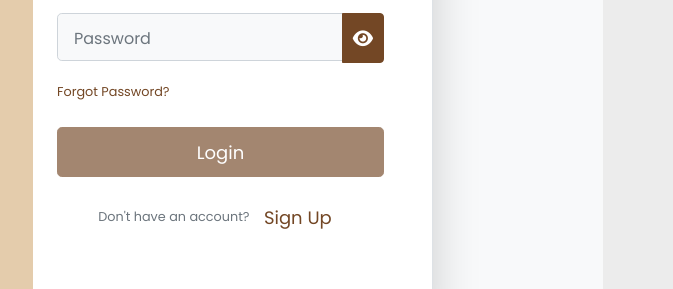
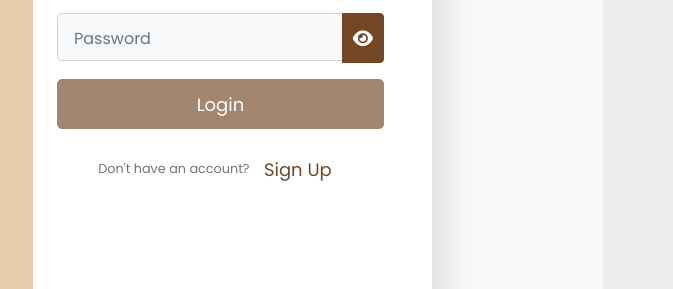
Before and after one commit to VanessaSimanta/UAS-FE-Yummy-Taste, a website: page frontend/index.html at #!/login in a window 1280 px wide. Shown: the part 317-606 px from the top of the page, 607-1280 px from the left. Drawn offline with nearby package versions, Linux system fonts and the light colour scheme; some packages are replaced by stand-ins of ours.

Commit message:
mini update

```diff
--- a/backend/routes/userRoutes.js
+++ b/backend/routes/userRoutes.js
@@ -27,6 +27,4 @@ router.post('/is-saved', authenticate, savedRecipesController.isRecipeSaved);
 router.get('/saved-recipes', authenticate, savedRecipesController.getSavedRecipes);
 router.delete('/saved-recipes', authenticate, savedRecipesController.deleteSavedRecipe);
 
-
-
 module.exports = router;
--- a/frontend/app/views/login.html
+++ b/frontend/app/views/login.html
@@ -134,12 +134,6 @@
           </div>
         </div>
 
-        <div class="d-flex justify-content-between align-items-center mb-4">
-          <a href="#" class="text-decoration-none" style="color: #734725"
-            ><small>Forgot Password?</small></a
-          >
-        </div>
-
         <!-- Submit Button -->
         <button
           type="submit"
```
